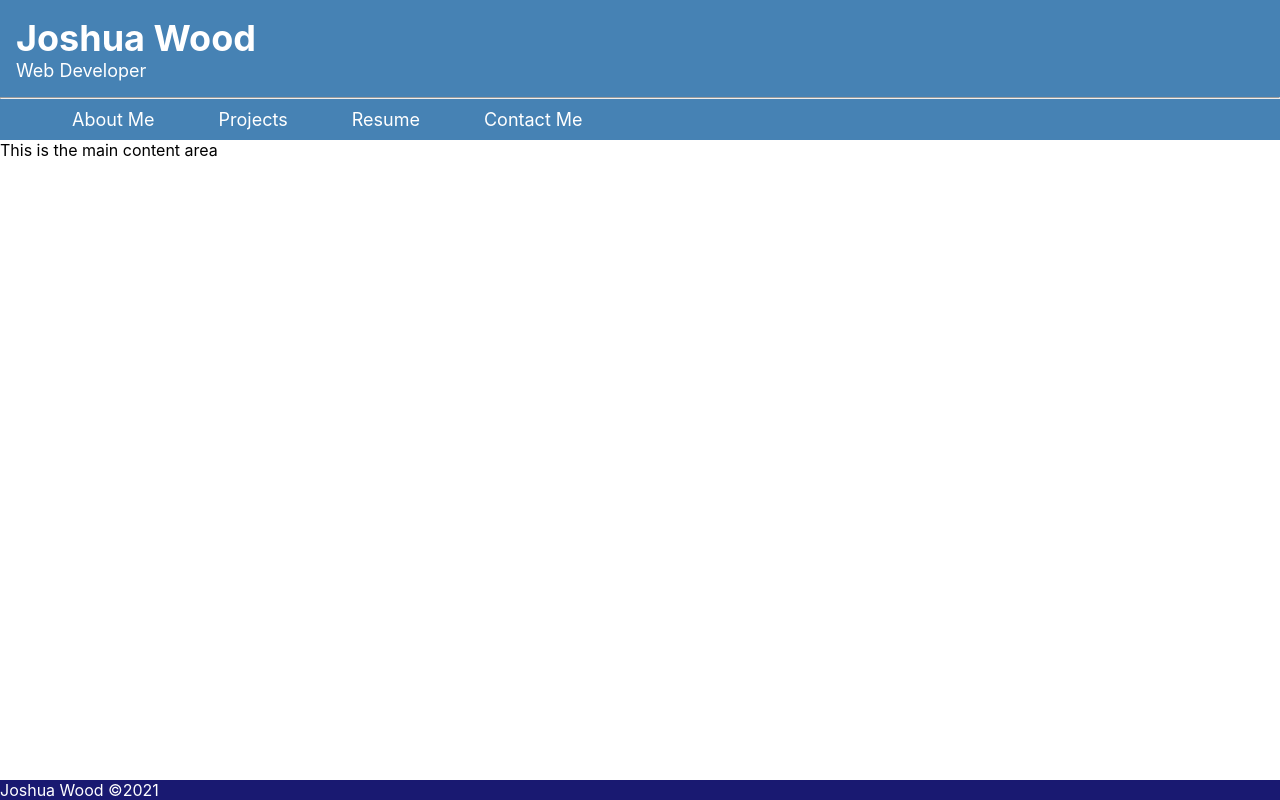
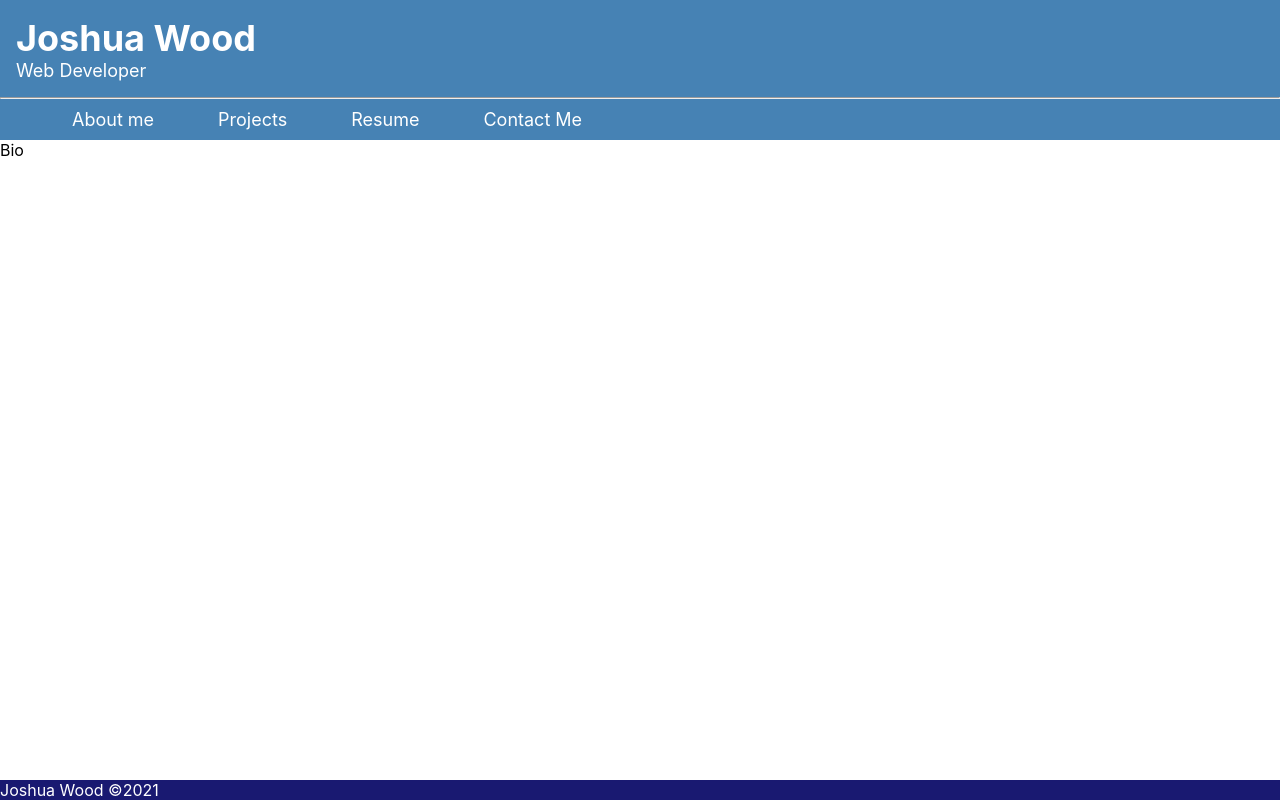
Before and after one commit to Joshuawd190/react_portfolio, a React (Create React App) app: page / in a window 1280 px wide. Built offline with nearby package versions, Linux system fonts and the light colour scheme.

Commit message:
Conditional rendering

```diff
--- a/src/App.js
+++ b/src/App.js
@@ -1,16 +1,20 @@
-import React from 'react';
+import React, { useState } from 'react';
 import './index.css';
 import { projects } from './assets/projectlist/projectlist.json';
 
 import Header from './components/UI/Header';
 import Footer from './components/UI/Footer';
+import Main from './components/UI/Main';
 
 function App() {
   console.log(projects);
+
+  const [NavState, setNavState] = useState('Bio');
+
   return (
     <div>
-      <Header />
-      <main>This is the main content area</main>
+      <Header setNavState={setNavState} NavState={NavState} />
+      <Main NavState={NavState} />
       <Footer />
     </div>
   );
--- a/src/components/Content/Bio/index.js
+++ b/src/components/Content/Bio/index.js
@@ -0,0 +1,5 @@
+import React from 'react';
+function Bio() {
+  return <p>Bio</p>;
+}
+export default Bio;
--- a/src/components/Content/ContactForm/index.js
+++ b/src/components/Content/ContactForm/index.js
@@ -0,0 +1,9 @@
+import React from 'react';
+function ContactForm() {
+  return (
+    <>
+      <p>contact form</p>
+    </>
+  );
+}
+export default ContactForm;
--- /dev/null
+++ b/src/components/Content/PageNotFound/index.js
@@ -0,0 +1,9 @@
+import React from 'react';
+function PageNotFound() {
+  return (
+    <>
+      <p>This page was not found</p>
+    </>
+  );
+}
+export default PageNotFound;
--- a/src/components/Content/Projects/index.js
+++ b/src/components/Content/Projects/index.js
@@ -0,0 +1,9 @@
+import React from 'react';
+function Projects() {
+  return (
+    <>
+      <h1>Projects:</h1>
+    </>
+  );
+}
+export default Projects;
--- /dev/null
+++ b/src/components/Content/Resume/index.js
@@ -0,0 +1,9 @@
+import React from 'react';
+function Resume() {
+  return (
+    <>
+      <p>This is a resume</p>
+    </>
+  );
+}
+export default Resume;
--- a/src/components/UI/Header/index.js
+++ b/src/components/UI/Header/index.js
@@ -1,7 +1,7 @@
 import React from 'react';
 import Navbar from '../Navbar';
 
-function Header() {
+function Header({ setNavState, NavState }) {
   return (
     <header className='App-header'>
       <div className='title-card'>
@@ -9,7 +9,7 @@ function Header() {
         <p>Web Developer</p>
       </div>
       <hr></hr>
-      <Navbar />
+      <Navbar setNavState={setNavState} NavState={NavState} />
     </header>
   );
 }
--- /dev/null
+++ b/src/components/UI/Main/index.js
@@ -0,0 +1,29 @@
+import React from 'react';
+
+import Bio from '../../Content/Bio';
+import Projects from '../../Content/Projects';
+import Resume from '../../Content/Resume';
+import ContactForm from '../../Content/ContactForm';
+import PageNotFound from '../../Content/PageNotFound';
+
+function Main(props) {
+  const { NavState } = props;
+
+  function View(NavState) {
+    switch (NavState) {
+      case 'Bio':
+        return <Bio />;
+      case 'Projects':
+        return <Projects />;
+      case 'Resume':
+        return <Resume />;
+      case 'Contact':
+        return <ContactForm />;
+      default:
+        return <PageNotFound />;
+    }
+  }
+
+  return <main>{View(NavState)}</main>;
+}
+export default Main;
--- a/src/components/UI/Navbar/index.js
+++ b/src/components/UI/Navbar/index.js
@@ -1,13 +1,29 @@
 import React from 'react';
 
-function Navbar() {
+function Navbar({ setNavState, NavState }) {
   return (
     <nav>
       <ul className='flex-row'>
-        <li className='nav-bar-item'>About Me</li>
-        <li className='nav-bar-item'>Projects</li>
-        <li className='nav-bar-item'>Resume</li>
-        <li className='nav-bar-item'>Contact Me</li>
+        <li className='nav-bar-item'>
+          <a href='#about' onClick={() => setNavState('Bio')}>
+            About me
+          </a>
+        </li>
+        <li className='nav-bar-item'>
+          <a href='#about' onClick={() => setNavState('Projects')}>
+            Projects
+          </a>
+        </li>
+        <li className='nav-bar-item'>
+          <a href='#about' onClick={() => setNavState('Resume')}>
+            Resume
+          </a>
+        </li>
+        <li className='nav-bar-item'>
+          <a href='#about' onClick={() => setNavState('Contact')}>
+            Contact Me
+          </a>
+        </li>
       </ul>
     </nav>
   );
--- a/src/index.css
+++ b/src/index.css
@@ -7,6 +7,11 @@
   --secondary: hsla(260, 60%, 33%, 1);
   --accent: hsl(240, 64%, 27%);
   --error: hsl(0, 100%, 40%);
+}
+
+a {
+  text-decoration: none;
+  color: white;
 }
 
 body {
```
Also changed, not shown: src/components/Content/Main/index.js (deleted, +0 -8 lines).
